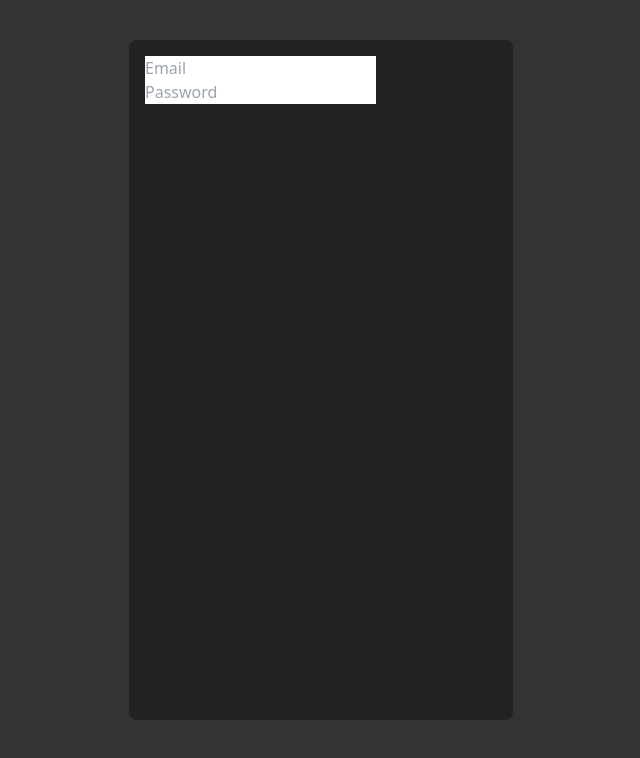
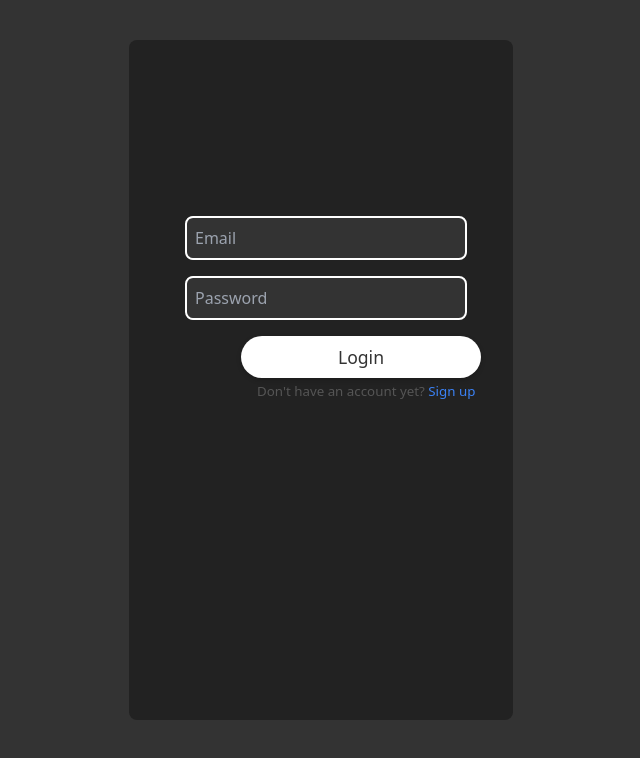
Before and after one commit to MBotond21/thingy, a React (Vite) app: page /login in a window 1280 px wide. Shown: the top 758 px of the page, without its empty margins (319-959 px from the left). Built offline with nearby package versions, Linux system fonts and the light colour scheme.

Commit message:
form design basics

```diff
--- a/src/App.css
+++ b/src/App.css
@@ -34,6 +34,10 @@ header {
     box-shadow: 0 4px 8px rgba(0, 0, 0, 0.3);
 }
 
+.bg-333{
+    background-color: #333;
+}
+
 .btn {
     padding: 0.5rem 1rem;
     border: none;
@@ -44,6 +48,15 @@ header {
     cursor: pointer;
     box-shadow: 0 2px 5px rgba(0, 0, 0, 0.2);
     transition: all 0.3s ease;
+}
+
+.text-mute{
+    color: #555;
+    font-size: 10pt;
+}
+
+.ml-18{
+    margin-left: 4.5rem;
 }
 
 .btn:hover {
--- a/src/pages/Login.tsx
+++ b/src/pages/Login.tsx
@@ -1,13 +1,19 @@
+import { useNavigate } from "react-router"
+
 export default function Login() {
+    const navigate = useNavigate();
+
     return <>
         <div className="formPage">
-            <form>
+            <form className="w-full h-full mt-40 ml-10">
                 <div className="formElement">
-                    <input type="email" name="email" placeholder="Email" />
+                    <input type="email" name="email" placeholder="Email" className="rounded-lg p-2 w-4/5 border-2 outline-none transition-all bg-333 border-white focus:border-yellow-400 mb-4" required />
                 </div>
                 <div className="formElement">
-                    <input type="password" name="psw" placeholder="Password" />
+                    <input type="password" name="psw" placeholder="Password" className="rounded-lg p-2 w-4/5 border-2 outline-none transition-all bg-333 border-white focus:border-yellow-400 mb-4" required />
                 </div>
+                <button className="btn w-60 ml-14" >Login</button>
+                <p className="ml-18 mt-1 text-mute">Don't have an account yet? <a onClick={() => navigate("/signup")} className="text-blue-500 hover:cursor-pointer ">Sign up</a></p>
             </form>
         </div>
     </>
--- a/src/pages/Signup.tsx
+++ b/src/pages/Signup.tsx
@@ -1,5 +1,18 @@
 export default function Signup(){
     return <>
-
+        <div className="formPage">
+            <form className="w-full h-full mt-40 ml-10">
+                <div className="formElement">
+                    <input type="email" name="email" placeholder="Email" className="rounded-lg p-2 w-4/5 border-2 outline-none transition-all bg-333 border-white focus:border-yellow-400 mb-4" required />
+                </div>
+                <div className="formElement">
+                    <input type="text" name="uname" placeholder="Username" className="rounded-lg p-2 w-4/5 border-2 outline-none transition-all bg-333 border-white focus:border-yellow-400 mb-4" required />
+                </div>
+                <div className="formElement">
+                    <input type="password" name="psw" placeholder="Password" className="rounded-lg p-2 w-4/5 border-2 outline-none transition-all bg-333 border-white focus:border-yellow-400 mb-4" required />
+                </div>
+                <button className="btn w-60 ml-14" >Sign up</button>
+            </form>
+        </div>
     </>
 }
```
